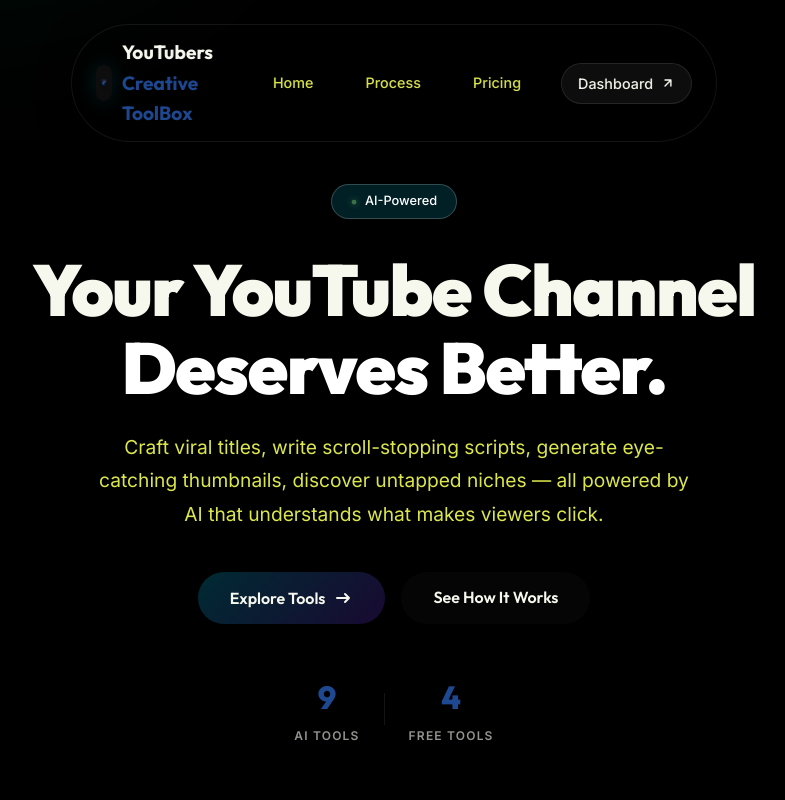
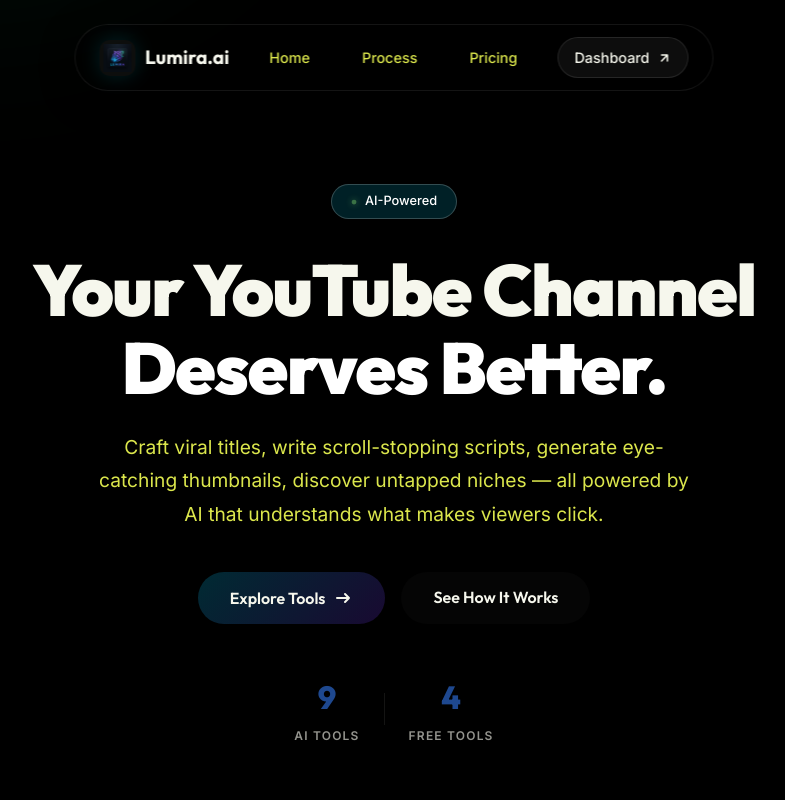
Before and after one commit to adittyadave/lumira, a website built with Vite: page index.html in a window 1280 px wide. Shown: the top 800 px of the page, without its empty margins (246-1031 px from the left). Built offline with nearby package versions, Linux system fonts and the light colour scheme; animation ran at ten frames a second.

Commit message:
Final Polish: Fixed footer branding and CTA typo

```diff
--- a/index.html
+++ b/index.html
@@ -3,13 +3,13 @@
 <head>
   <meta charset="UTF-8">
   <meta name="viewport" content="width=device-width, initial-scale=1.0">
-  <title>YouTubers Creative ToolBox — AI-Powered YouTube Channel Growth</title>
+  <title>Lumira.ai — AI-Powered YouTube Channel Growth</title>
   <link rel="icon" type="image/png" href="assets/brand/logo.png">
-  <meta name="description" content="YouTubers Creative ToolBox: An AI assistant that helps you craft viral titles, write short scripts, generate thumbnails, discover niches, and grow your YouTube channel.">
+  <meta name="description" content="Lumira.ai: An AI assistant that helps you craft viral titles, write short scripts, generate thumbnails, discover niches, and grow your YouTube channel.">
 
   <!-- Open Graph -->
   <meta property="og:type" content="website">
-  <meta property="og:title" content="YouTubers Creative ToolBox">
+  <meta property="og:title" content="Lumira.ai">
   <meta property="og:description" content="AI-powered tools to grow your YouTube channel — titles, scripts, thumbnails, and more.">
 
   <!-- Fonts -->
@@ -26,7 +26,7 @@
         <div class="logo-wrapper">
           <img src="assets/brand/logo.png" alt="Lumira Logo" class="logo-img">
         </div>
-        <span class="logo-text">YouTubers <span class="logo-accent">Creative ToolBox</span></span>
+        <span class="logo-text">Lumira.ai</span>
       </a>
 
       <ul class="nav-links" id="navLinks">
@@ -524,7 +524,7 @@
           <div class="logo-wrapper">
             <img src="assets/brand/logo.png" alt="Lumira Logo" class="logo-img">
           </div>
-          <span class="logo-text">YouTubers <span class="logo-accent">Creative ToolBox</span></span>
+          <span class="logo-text">Lumira <span class="logo-accent">.ai</span></span>
         </div>
         <p class="footer-copy">Built by <strong>Adii & 150ftw</strong></p>
       </div>
@@ -541,7 +541,7 @@
       <div class="logo-wrapper logo-wrapper--sm">
         <img src="assets/brand/logo.png" alt="Lumira Logo" class="logo-img">
       </div>
-      <h2>Welcome to <span class="logo-accent">YouTubers Creative ToolBox</span></h2>
+      <h2>Welcome to <span class="logo-accent">Lumira.ai</span></h2>
     </div>
     <div class="auth-tabs">
       <button class="auth-tab active" data-tab="login">Sign In</button>
```
